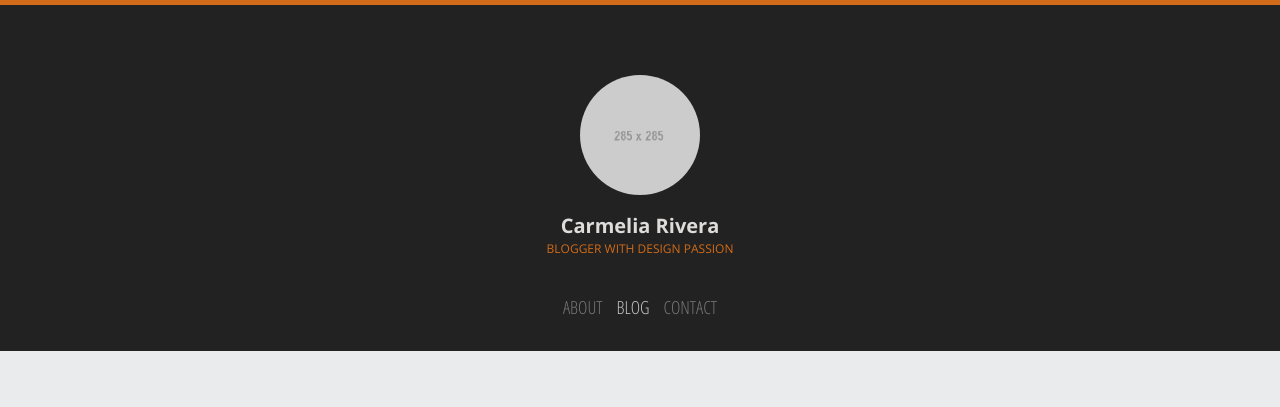
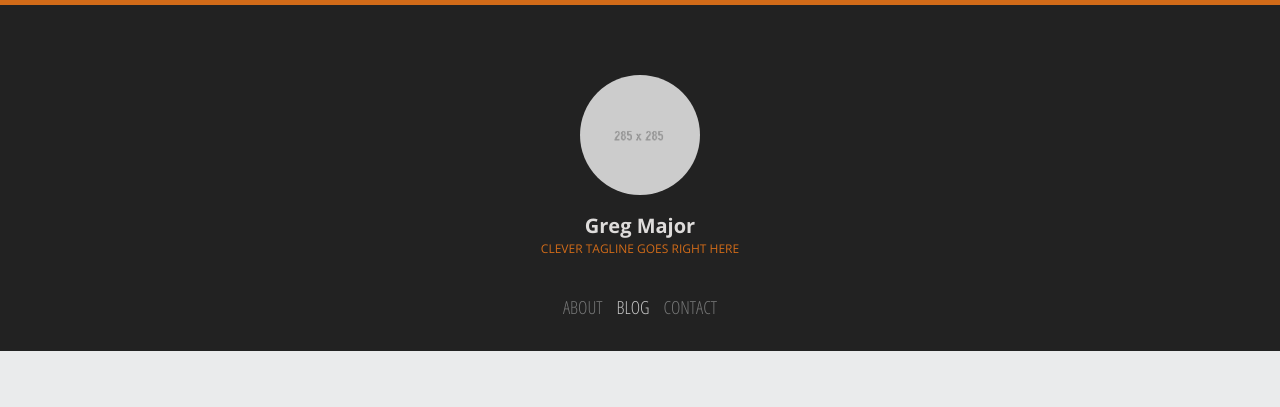
Before and after one commit to gregmajor/gregmajor.github.io, a Jekyll site: the page built from index.html, in a window 1280 px wide and 900 px high. Shown: the top 407 px of the window. Built offline with Jekyll 4.4.1, drawn with Linux system fonts in a browser that asks for light colours; Markdown is read by kramdown in place of the engine named in the settings; the list of posts is cut into pages by our own code.

Commit message:
Touched up the header

```diff
--- a/_includes/header.html
+++ b/_includes/header.html
@@ -18,8 +18,8 @@
                 <img src="{{site.url}}/img/person.jpg" alt="">
             </div>
             <div id="site-heading">
-                <h2 class="title">Carmelia Rivera</h2>
-                <h3 class="subtitle">Blogger with design passion</h3>
+                <h2 class="title">Greg Major</h2>
+                <h3 class="subtitle">Clever tagline goes right here</h3>
             </div>
             <ul id="nav">
                  <li class="{% if page.url == '/pages/about/' %}active{% endif %}"><a href="{{site.url}}/pages/about">About</a></li>
@@ -30,7 +30,7 @@
                 <div id="contact-content">
                     <i class="fa fa-envelope-o contact-icon"></i>
                     <ul id="contact-list">
-                        <li><a href="mailto:owwwlab@jekyll.com">owwwlab@jekyll.com</a></li>
+                        <li><a href="mailto:greg@gregmajor.com">greg@gregmajor.com</a></li>
                         <li class="separator">/</li>
                         <li><a href="#">#Johndow</a></li>
                     </ul>
```
